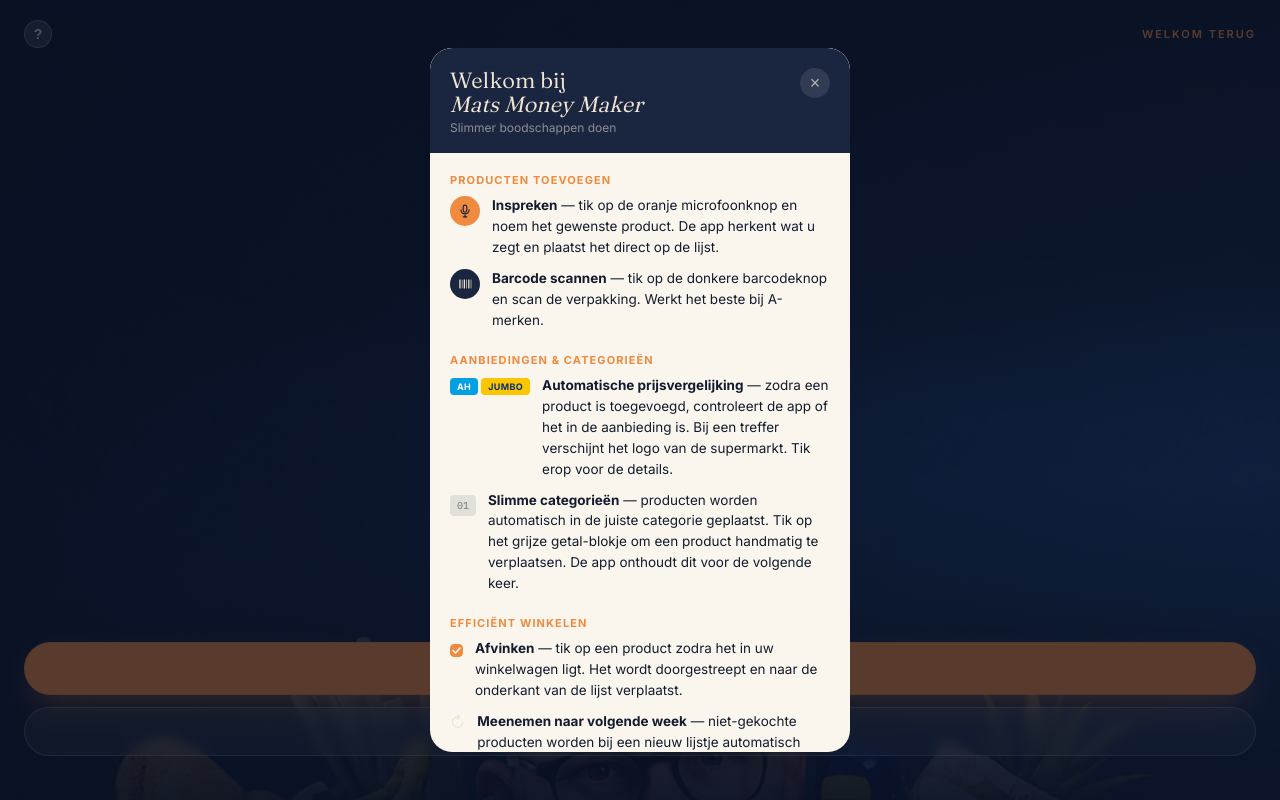
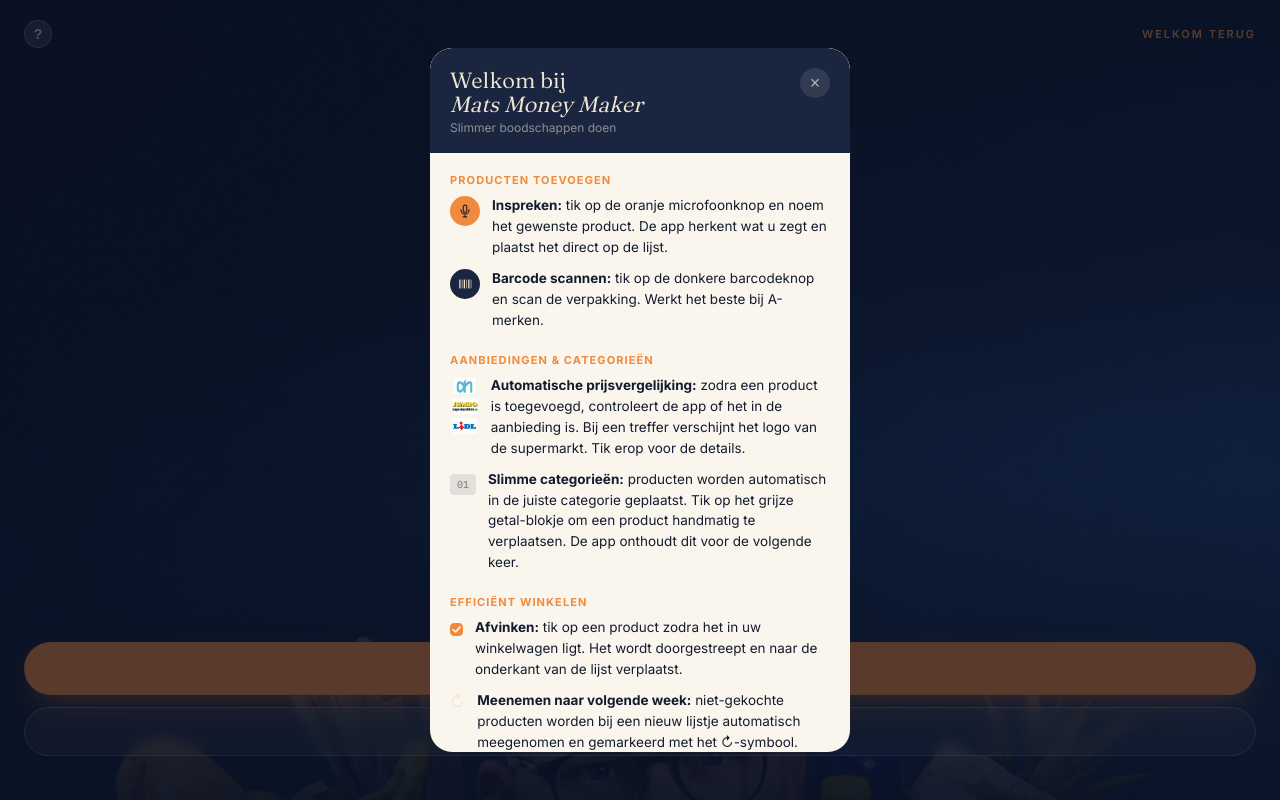
Before and after one commit to Madmat90/mats-money-maker, a React (Vite) app: page / in a window 1280 px wide. Both pictures are taken after a click on the button "Uitleg over de app". Built offline with nearby package versions, Linux system fonts and the light colour scheme; no server answers.

Commit message:
help overlay: echte logos, geen em-dashes

```diff
--- a/src/components/SplashScreen.tsx
+++ b/src/components/SplashScreen.tsx
@@ -54,12 +54,8 @@ function HelpOverlay({ onClose }: { onClose: () => void }) {
     }}>{children}</span>
   );
 
-  const storeChip = (label: string, bg: string, color: string) => (
-    <span style={{
-      background: bg, color,
-      fontSize: 9, fontWeight: 700, letterSpacing: '0.04em',
-      padding: '3px 7px', borderRadius: 4,
-    }}>{label}</span>
+  const storeLogo = (src: string, alt: string) => (
+    <img src={src} alt={alt} style={{ height: 16, width: 'auto', borderRadius: 3, flexShrink: 0 }}/>
   );
 
   const routeChip = (
@@ -150,36 +146,37 @@ function HelpOverlay({ onClose }: { onClose: () => void }) {
           {section('Producten toevoegen', <>
             {row(
               iconBtn(<MicSvg/>, ACCENT_HEX, '#1a2540'),
-              <><strong>Inspreken</strong> — tik op de oranje microfoonknop en noem het gewenste product. De app herkent wat u zegt en plaatst het direct op de lijst.</>
+              <><strong>Inspreken:</strong> tik op de oranje microfoonknop en noem het gewenste product. De app herkent wat u zegt en plaatst het direct op de lijst.</>
             )}
             {row(
               iconBtn(<BarcodeSvg/>, 'var(--mm-navy)', 'var(--mm-bone)'),
-              <><strong>Barcode scannen</strong> — tik op de donkere barcodeknop en scan de verpakking. Werkt het beste bij A-merken.</>
+              <><strong>Barcode scannen:</strong> tik op de donkere barcodeknop en scan de verpakking. Werkt het beste bij A-merken.</>
             )}
           </>)}
 
           {section('Aanbiedingen & categorieën', <>
             {row(
-              <div style={{ display: 'flex', gap: 3, paddingTop: 2 }}>
-                {storeChip('AH',    '#00A0E2', '#fff')}
-                {storeChip('JUMBO', '#FDC500', '#003082')}
+              <div style={{ display: 'flex', flexDirection: 'column', gap: 4, paddingTop: 2 }}>
+                {storeLogo('/stores/ah.svg',    'AH')}
+                {storeLogo('/stores/jumbo.svg', 'Jumbo')}
+                {storeLogo('/stores/lidle.svg', 'Lidl')}
               </div>,
-              <><strong>Automatische prijsvergelijking</strong> — zodra een product is toegevoegd, controleert de app of het in de aanbieding is. Bij een treffer verschijnt het logo van de supermarkt. Tik erop voor de details.</>
+              <><strong>Automatische prijsvergelijking:</strong> zodra een product is toegevoegd, controleert de app of het in de aanbieding is. Bij een treffer verschijnt het logo van de supermarkt. Tik erop voor de details.</>
             )}
             {row(
               <div style={{ paddingTop: 2 }}>{routeChip}</div>,
-              <><strong>Slimme categorieën</strong> — producten worden automatisch in de juiste categorie geplaatst. Tik op het grijze getal-blokje om een product handmatig te verplaatsen. De app onthoudt dit voor de volgende keer.</>
+              <><strong>Slimme categorieën:</strong> producten worden automatisch in de juiste categorie geplaatst. Tik op het grijze getal-blokje om een product handmatig te verplaatsen. De app onthoudt dit voor de volgende keer.</>
             )}
           </>)}
 
           {section('Efficiënt winkelen', <>
             {row(
               <div style={{ paddingTop: 2 }}><CheckSvg/></div>,
-              <><strong>Afvinken</strong> — tik op een product zodra het in uw winkelwagen ligt. Het wordt doorgestreept en naar de onderkant van de lijst verplaatst.</>
+              <><strong>Afvinken:</strong> tik op een product zodra het in uw winkelwagen ligt. Het wordt doorgestreept en naar de onderkant van de lijst verplaatst.</>
             )}
             {row(
               <span style={{ fontSize: 16 }}>↻</span>,
-              <><strong>Meenemen naar volgende week</strong> — niet-gekochte producten worden bij een nieuw lijstje automatisch meegenomen en gemarkeerd met het ↻-symbool.</>
+              <><strong>Meenemen naar volgende week:</strong> niet-gekochte producten worden bij een nieuw lijstje automatisch meegenomen en gemarkeerd met het ↻-symbool.</>
             )}
           </>)}
 
```
